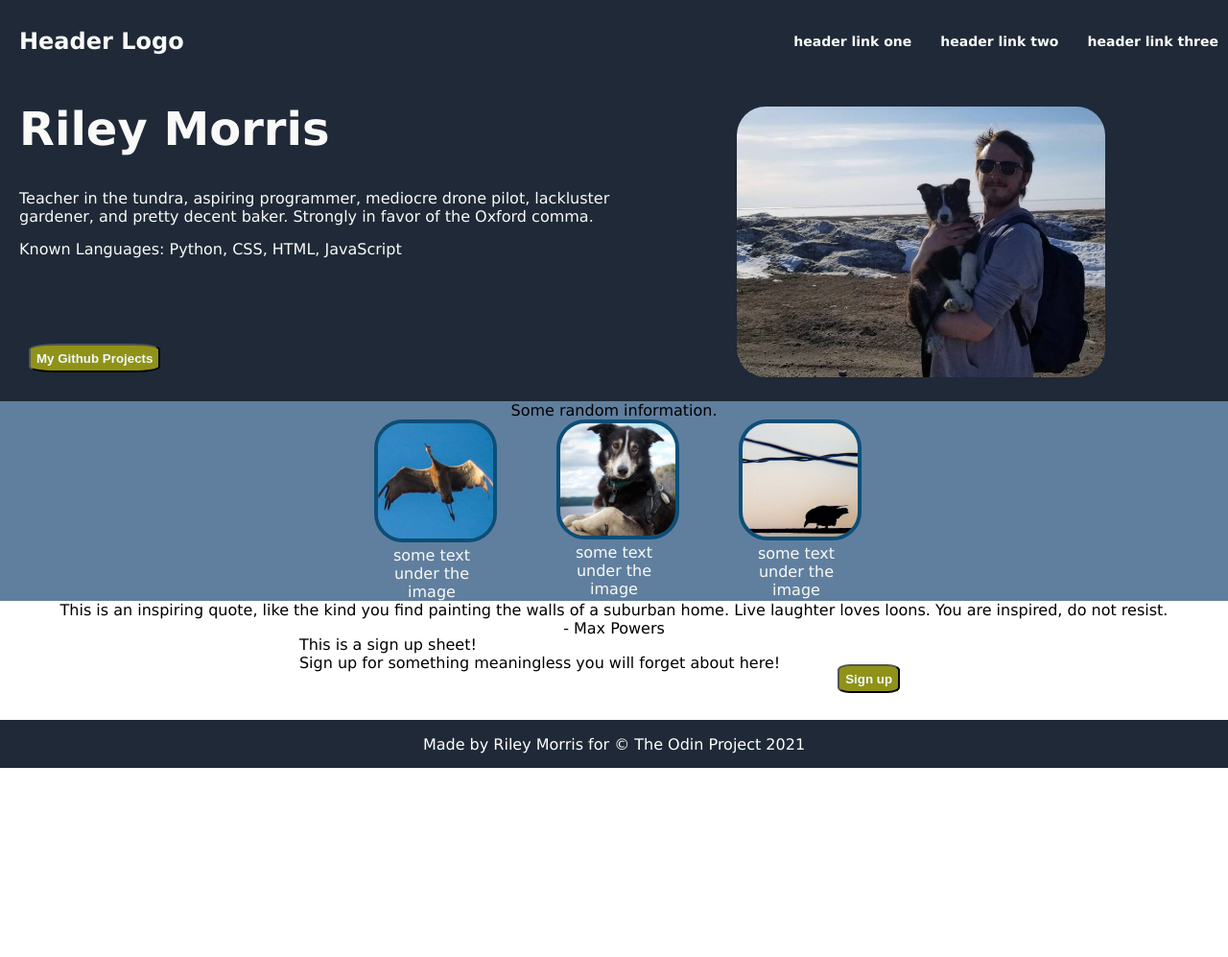
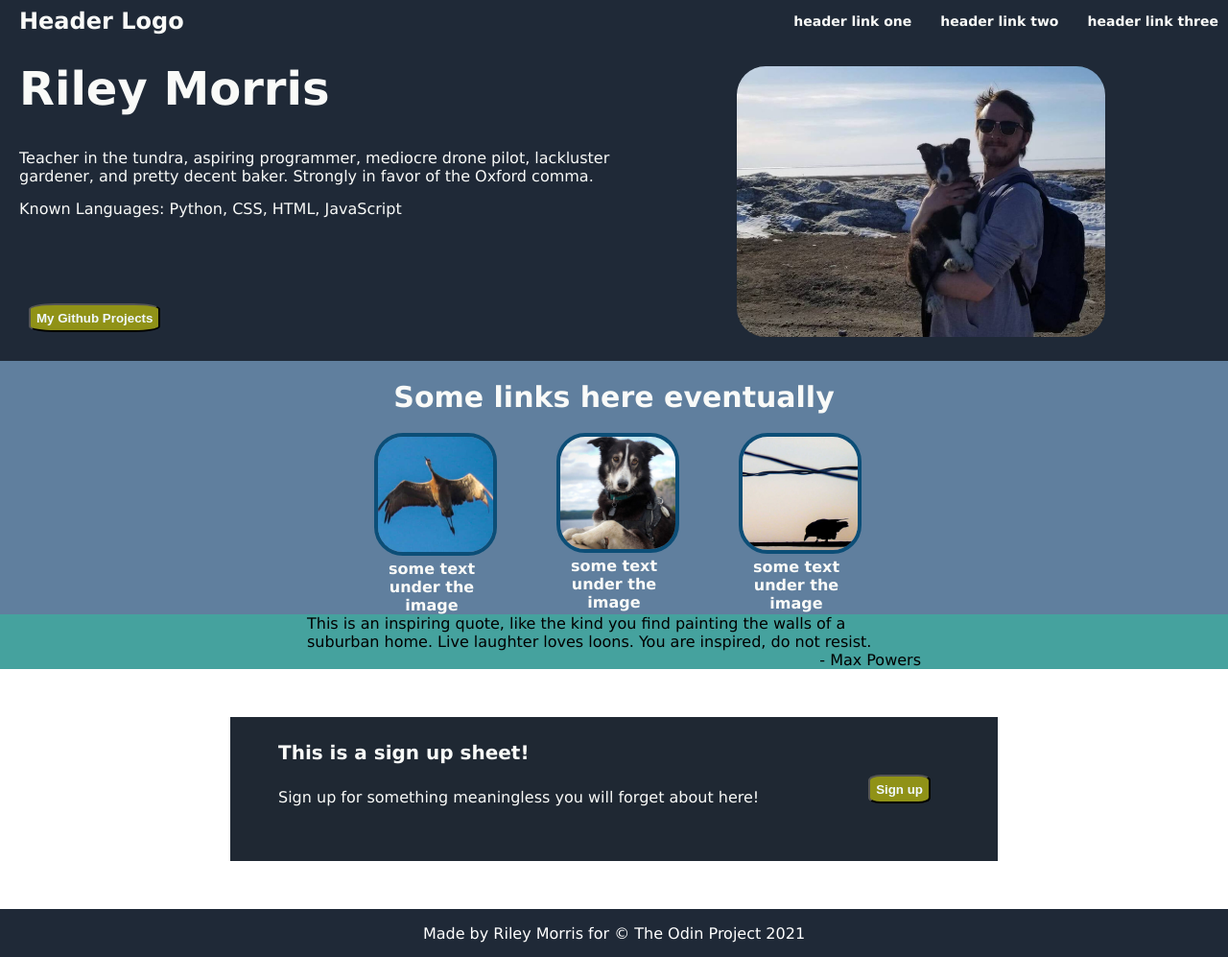
Before and after one commit to Riley-Morris/landing-page-top, a plain HTML site: page index.html in a window 1280 px wide. Shown: the whole page at 96% size. Before the commit the page ends 800 px from the top, so only its background shows below. Drawn offline with Linux system fonts and the light colour scheme.

Commit message:
add box to bottom row above footer fix button placement stylize text and fix placement

```diff
--- a/index.html
+++ b/index.html
@@ -36,7 +36,7 @@
             </div>
         </div>
         <div class = 'secondrow'>
-            <div class = 'rowheader'>Some random information.</div>
+            <div id = 'rowheader'>Some links here eventually</div>
             <div class = 'centerbox'>
                 <div class = 'imagebox'>
                     <img class = 'thumbnails' src = 'i1.jpg' alt = 'a heron flying'>
@@ -63,16 +63,18 @@
         <div class = 'fourthrow'>
             <div id = 'fourthbox'>
                 <div id = 'fourthsubbox'>
-                    <div id=  'fourthtitle'>
+                    <div class = 'fourth' id=  'fourthtitle'>
                         This is a sign up sheet!
                     </div>
-                    <div id = 'fourthtext'>
+                    <div class = 'fourth' id = 'fourthtext'>
                         Sign up for something meaningless you will forget about here!
                     </div>
                 </div>
-                <button id = 'signup-but' type="button">
-                    Sign up
-                </button>
+                <div class = 'buttonbox2'>
+                    <button id = 'signup-but' type="button">
+                        Sign up
+                    </button>
+                </div>
             </div>
         </div>
         <div class = topbot id = 'footer'>
--- a/style.css
+++ b/style.css
@@ -97,15 +97,22 @@ button {
     align-items: center;
     flex: 1;
     background-color: rgb(96, 127, 158);
+    color: #F9FAF8;
+    font-weight: 600;
+}
+#rowheader {
+    font-size: 30px;
+    margin: 20px;
 }
 .centerbox{
     display: flex;
     gap: 70px;
 }
+
 .imagebox {
     width: 120px;
     text-align: center;
-    color: #F9FAF8;
+
 
 }
 .thumbnails {
@@ -120,7 +127,9 @@ button {
     flex-direction: column;
     justify-content: center;
     align-items: center;
-}   flex: 1;
+    flex: 1;
+    background-color: #45A29E;
+}
 .quote {
     max-width: 50%;
     min-width: 50%;
@@ -135,12 +144,34 @@ button {
     align-items: center;
     justify-content: center;
     flex: 1;
+    min-height: fit-content;
 }
 
 #fourthbox {
     display: flex;
     gap: 30px;
+    height: 150px;
+    width:800px;
+    background-color: #1F2833;
+    margin: 50px;
+}
 
+.fourth {
+    color: #F9FAF8;
+    margin: 25px;
+    margin-left: 50px;
+}
+#fourthtitle {
+    font-size: 20px;
+    font-weight: 700;
+}
+
+.buttonbox2 {
+    display: flex;
+    flex: 1;
+    justify-content: flex-end;
+    align-items: center;
+    margin-right: 40px;
 }
 
 #footer {
```
